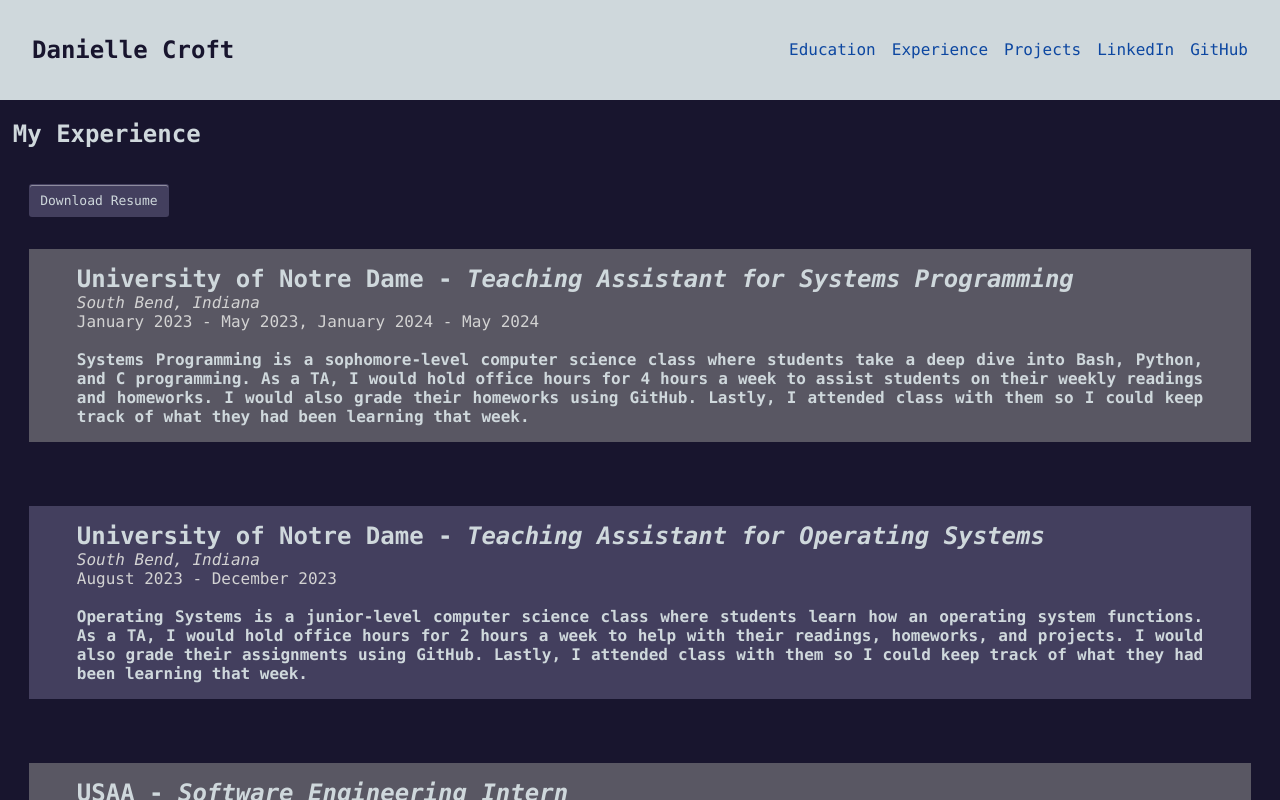
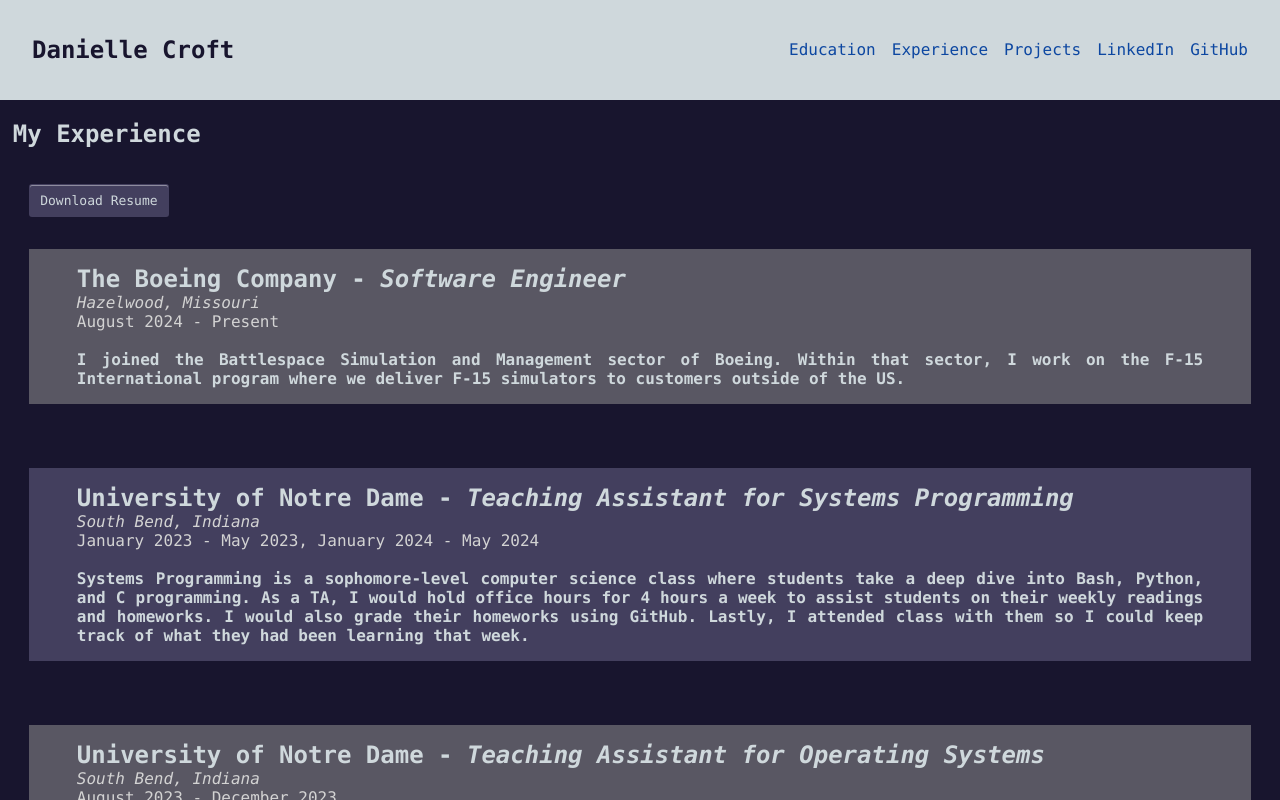
Before and after one commit to daniellec0321/personal-website, a React (Create React App) app: page /experience in a window 1280 px wide. Shown: the top 800 px of the page. Built offline with nearby package versions, Linux system fonts and the light colour scheme.

Commit message:
Added Boeing experience and fixed picture

```diff
--- a/src/App.css
+++ b/src/App.css
@@ -75,10 +75,10 @@
 }
 
 .experienceLink {
-  background-image: linear-gradient(rgba(0, 0, 0, 0.6), rgba(0, 0, 0, 0.6)), url("images/rounded-profile-photo.png");
+  background-image: linear-gradient(rgba(0, 0, 0, 0.6), rgba(0, 0, 0, 0.6)), url("images/fancy-boeing-icon.jpg");
 }
 .experienceLink:hover {
-  background-image: linear-gradient(rgba(0, 0, 0, 0.5), rgba(0, 0, 0, 0.5)), url("images/rounded-profile-photo.png");
+  background-image: linear-gradient(rgba(0, 0, 0, 0.5), rgba(0, 0, 0, 0.5)), url("images/fancy-boeing-icon.jpg");
 }
 
 .educationLink {
--- a/src/Components/Experience/Experience.js
+++ b/src/Components/Experience/Experience.js
@@ -17,6 +17,16 @@
           rel="noreferrer"
           className="resume"
         >Download Resume</a>
+      </div>
+
+      <div className="resume-section">
+        <h2>The Boeing Company - <i>Software Engineer</i></h2>
+        <p style={{color: "lightgray", fontStyle: "italic"}}>Hazelwood, Missouri</p>
+        <p style={{color: "lightgray"}}>August 2024 - Present</p>
+        <br />
+        <h4>I joined the Battlespace Simulation and Management sector of Boeing. Within that sector, I work on the F-15 International program where
+          we deliver F-15 simulators to customers outside of the US.
+        </h4>
       </div>
 
       <div className="resume-section">
```
Also changed, not shown: src/images/fancy-boeing-icon.jpg (added).
